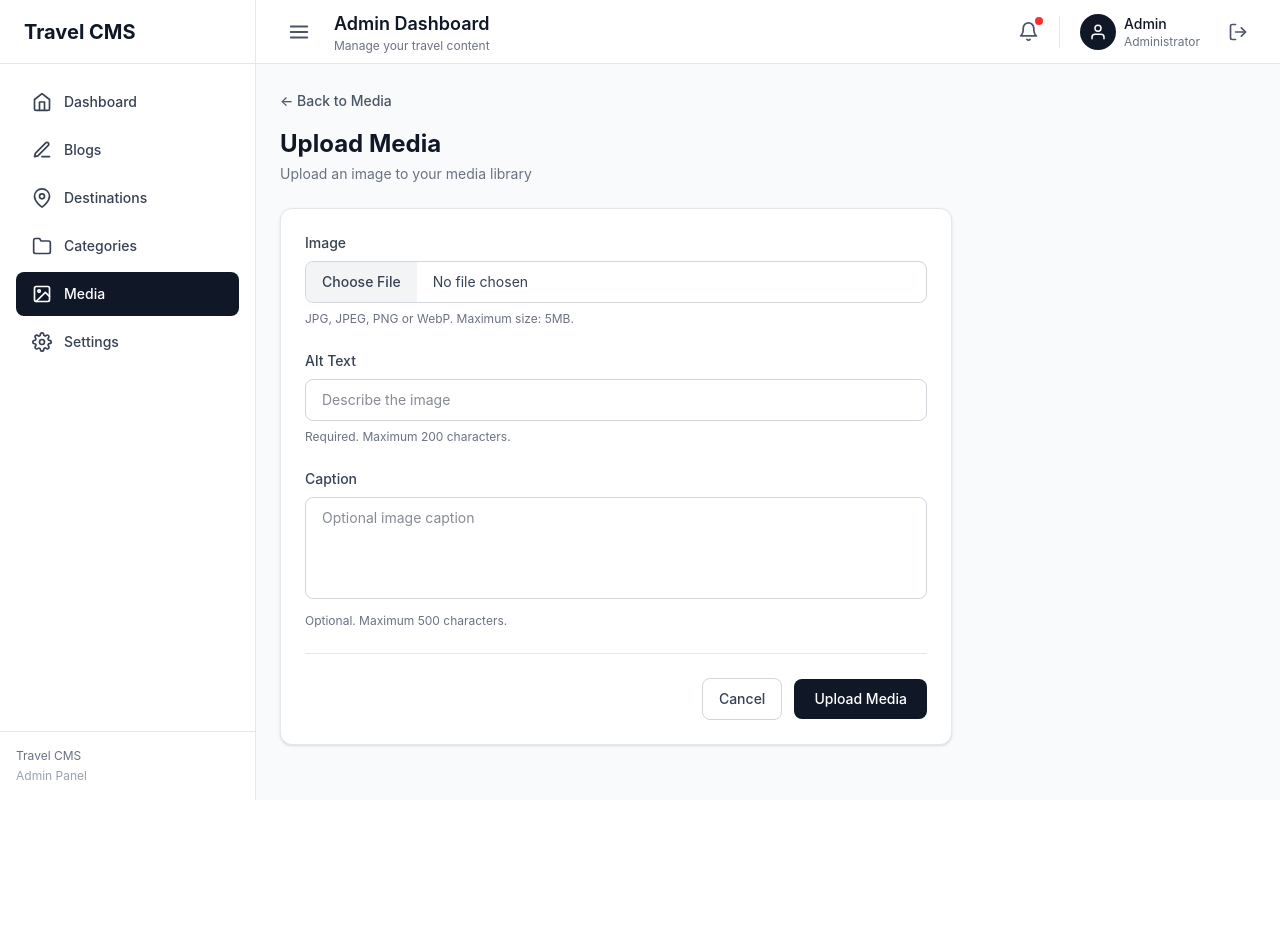
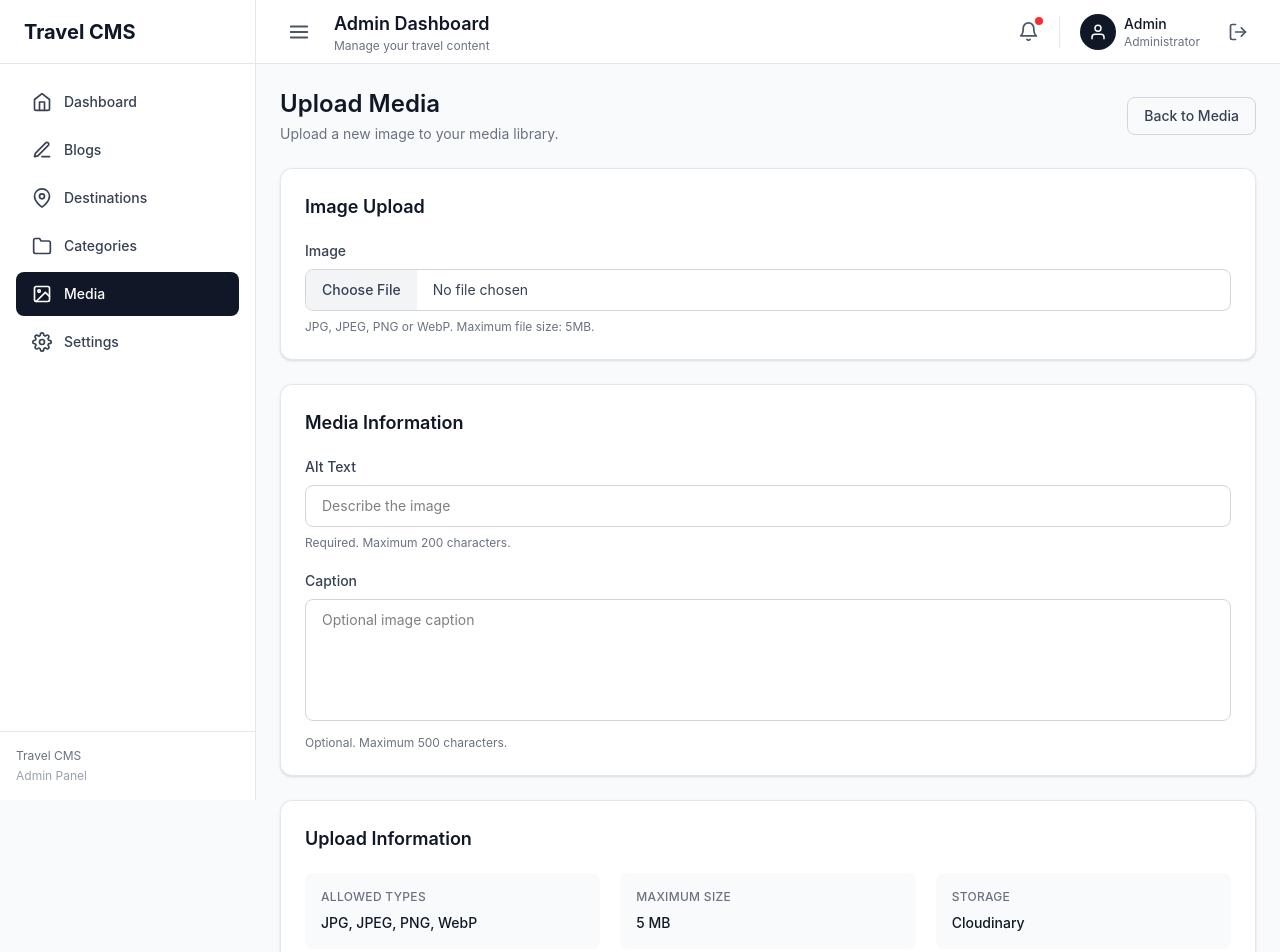
Before and after one commit to CheSubhro/travel-based_cms, a Next.js app: page /admin/media/upload in a window 1280 px wide. Shown: the top 952 px of the page. Before the commit the page ends 800 px from the top, so only its background shows below. Built offline with nearby package versions, Linux system fonts and the light colour scheme.

Commit message:
Some chnage on Upload Media done

```diff
--- a/app/admin/(dashboard)/media/upload/page.js
+++ b/app/admin/(dashboard)/media/upload/page.js
@@ -143,34 +143,40 @@ export default function UploadMediaPage() {
                 onClose={closeToast}
             />
 
+            <div className="w-full space-y-6">
+                <div className="flex items-center justify-between">
                     <div>
-                <div className="mb-6">
-                    <Link
-                        href="/admin/media"
-                        className="text-sm font-medium text-gray-600 hover:text-gray-900"
-                    >
-                        ← Back to Media
-                    </Link>
-
-                    <div className="mt-4">
-                        <h1 className="text-2xl font-bold text-gray-900">
+                        <h1 className="text-2xl font-semibold text-gray-900">
                             Upload Media
                         </h1>
 
                         <p className="mt-1 text-sm text-gray-500">
-                            Upload an image to your media library
+                            Upload a new image to your media library.
                         </p>
                     </div>
+
+                    <Link
+                        href="/admin/media"
+                        className="rounded-lg border border-gray-300 px-4 py-2 text-sm font-medium text-gray-700 transition hover:bg-gray-50"
+                    >
+                        Back to Media
+                    </Link>
                 </div>
 
                 {error && (
-                    <div className="mb-6 rounded-lg border border-red-200 bg-red-50 p-4 text-sm text-red-700">
+                    <div className="rounded-lg border border-red-200 bg-red-50 px-4 py-3 text-sm text-red-700">
                         {error}
                     </div>
                 )}
 
-                <div className="max-w-2xl rounded-xl border border-gray-200 bg-white p-6 shadow-sm">
                 <form onSubmit={handleSubmit} className="space-y-6">
+                    {/* Image Upload */}
+                    <div className="rounded-xl border border-gray-200 bg-white p-6 shadow-sm">
+                        <h2 className="mb-5 text-lg font-semibold text-gray-900">
+                            Image Upload
+                        </h2>
+
+                        <div className="space-y-5">
                             <div>
                                 <label
                                     htmlFor="media-file"
@@ -189,23 +195,48 @@ export default function UploadMediaPage() {
                                 />
 
                                 <p className="mt-2 text-xs text-gray-500">
-                                JPG, JPEG, PNG or WebP. Maximum size: 5MB.
+                                    JPG, JPEG, PNG or WebP. Maximum file size:
+                                    5MB.
                                 </p>
+                            </div>
 
                             {file && (
-                                <div className="mt-3 rounded-lg bg-gray-50 p-3">
-                                    <p className="text-sm font-medium text-gray-700">
+                                <div className="rounded-lg border border-gray-200 bg-gray-50 p-4">
+                                    <div className="flex items-center gap-4">
+                                        <div className="flex h-16 w-16 shrink-0 items-center justify-center overflow-hidden rounded-lg bg-gray-200">
+                                            <img
+                                                src={URL.createObjectURL(file)}
+                                                alt="Selected preview"
+                                                className="h-full w-full object-cover"
+                                            />
+                                        </div>
+
+                                        <div className="min-w-0">
+                                            <p className="truncate text-sm font-medium text-gray-900">
                                                 {file.name}
                                             </p>
 
                                             <p className="mt-1 text-xs text-gray-500">
-                                        {(file.size / (1024 * 1024)).toFixed(2)}{" "}
+                                                {(
+                                                    file.size /
+                                                    (1024 * 1024)
+                                                ).toFixed(2)}{" "}
                                                 MB
                                             </p>
                                         </div>
+                                    </div>
+                                </div>
                             )}
                         </div>
+                    </div>
 
+                    {/* Media Information */}
+                    <div className="rounded-xl border border-gray-200 bg-white p-6 shadow-sm">
+                        <h2 className="mb-5 text-lg font-semibold text-gray-900">
+                            Media Information
+                        </h2>
+
+                        <div className="grid gap-5">
                             <div>
                                 <label
                                     htmlFor="alt"
@@ -218,11 +249,14 @@ export default function UploadMediaPage() {
                                     id="alt"
                                     type="text"
                                     value={alt}
-                                onChange={(event) => setAlt(event.target.value)}
+                                    onChange={(event) =>
+                                        setAlt(event.target.value)
+                                    }
                                     maxLength={200}
                                     disabled={uploading}
+                                    required
                                     placeholder="Describe the image"
-                                className="w-full rounded-lg border border-gray-300 px-4 py-2.5 text-sm text-gray-900 outline-none transition focus:border-gray-500 focus:ring-1 focus:ring-gray-500 disabled:cursor-not-allowed disabled:bg-gray-100"
+                                    className="w-full rounded-lg border border-gray-300 px-4 py-2.5 text-sm outline-none transition focus:border-gray-900 focus:ring-1 focus:ring-gray-900 disabled:cursor-not-allowed disabled:bg-gray-100"
                                 />
 
                                 <p className="mt-2 text-xs text-gray-500">
@@ -245,21 +279,63 @@ export default function UploadMediaPage() {
                                         setCaption(event.target.value)
                                     }
                                     maxLength={500}
-                                rows={4}
+                                    rows={5}
                                     disabled={uploading}
                                     placeholder="Optional image caption"
-                                className="w-full resize-none rounded-lg border border-gray-300 px-4 py-2.5 text-sm text-gray-900 outline-none transition focus:border-gray-500 focus:ring-1 focus:ring-gray-500 disabled:cursor-not-allowed disabled:bg-gray-100"
+                                    className="w-full resize-none rounded-lg border border-gray-300 px-4 py-2.5 text-sm outline-none transition focus:border-gray-900 focus:ring-1 focus:ring-gray-900 disabled:cursor-not-allowed disabled:bg-gray-100"
                                 />
 
                                 <p className="mt-2 text-xs text-gray-500">
                                     Optional. Maximum 500 characters.
                                 </p>
                             </div>
+                        </div>
+                    </div>
 
-                        <div className="flex items-center justify-end gap-3 border-t border-gray-200 pt-6">
+                    {/* Upload Information */}
+                    <div className="rounded-xl border border-gray-200 bg-white p-6 shadow-sm">
+                        <h2 className="mb-5 text-lg font-semibold text-gray-900">
+                            Upload Information
+                        </h2>
+
+                        <div className="grid gap-5 md:grid-cols-3">
+                            <div className="rounded-lg bg-gray-50 p-4">
+                                <p className="text-xs font-medium uppercase tracking-wide text-gray-500">
+                                    Allowed Types
+                                </p>
+
+                                <p className="mt-2 text-sm font-medium text-gray-900">
+                                    JPG, JPEG, PNG, WebP
+                                </p>
+                            </div>
+
+                            <div className="rounded-lg bg-gray-50 p-4">
+                                <p className="text-xs font-medium uppercase tracking-wide text-gray-500">
+                                    Maximum Size
+                                </p>
+
+                                <p className="mt-2 text-sm font-medium text-gray-900">
+                                    5 MB
+                                </p>
+                            </div>
+
+                            <div className="rounded-lg bg-gray-50 p-4">
+                                <p className="text-xs font-medium uppercase tracking-wide text-gray-500">
+                                    Storage
+                                </p>
+
+                                <p className="mt-2 text-sm font-medium text-gray-900">
+                                    Cloudinary
+                                </p>
+                            </div>
+                        </div>
+                    </div>
+
+                    {/* Actions */}
+                    <div className="flex items-center justify-end gap-3">
                         <Link
                             href="/admin/media"
-                                className="rounded-lg border border-gray-300 px-4 py-2.5 text-sm font-medium text-gray-700 transition hover:bg-gray-50"
+                            className="rounded-lg border border-gray-300 px-5 py-2.5 text-sm font-medium text-gray-700 transition hover:bg-gray-50"
                         >
                             Cancel
                         </Link>
@@ -274,7 +350,6 @@ export default function UploadMediaPage() {
                     </div>
                 </form>
             </div>
-            </div>
         </>
     );
 }
```
Lines whose indentation alone changed are shown as unchanged.
